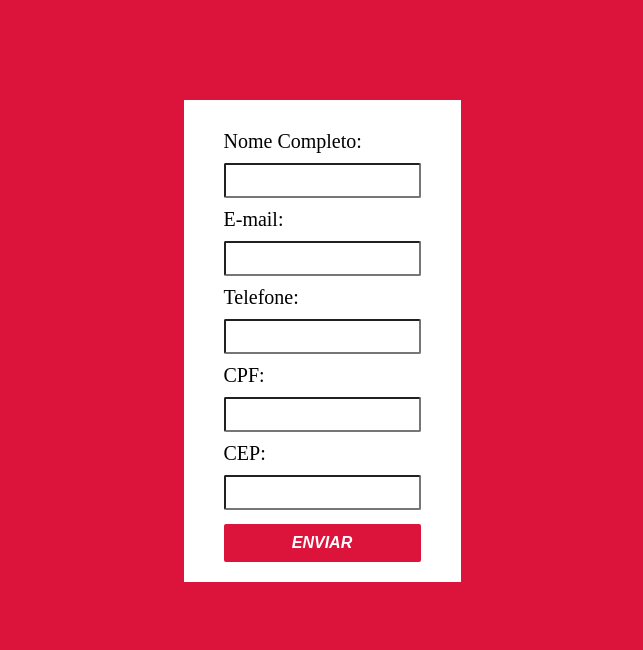
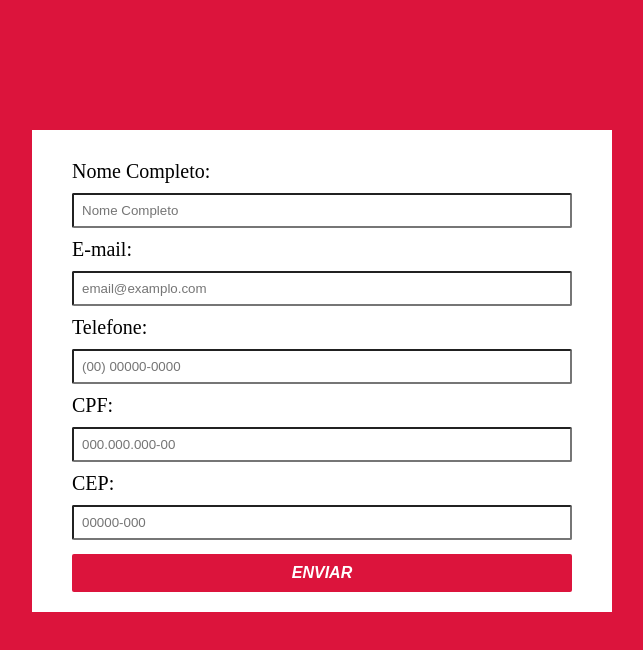
Before and after one commit to ViniciusCssHtml/curso_ebac_frontend, a plain HTML site: page index.html in a window 1280 px wide. Shown: the whole page, without its empty margins (318-961 px from the left). Drawn offline with nearby package versions, Linux system fonts and the light colour scheme.

Commit message:
projeto finalizado

```diff
--- a/index.html
+++ b/index.html
@@ -13,9 +13,9 @@
   <section>
     <form class="container">
       <label for="nome">Nome Completo:</label>
-      <input type="text" name='nome' id="nome">
+      <input type="text" name='nome' id="nome" placeholder="Nome Completo">
       <label for="email">E-mail:</label>
-      <input type="email" name="email" id="email">
+      <input type="email" name="email" id="email" placeholder="email@examplo.com">
       <label for="telefone">Telefone:</label>
       <input type="tel" name="telefone" id="telefone">
       <label for="cpf">CPF:</label>
@@ -26,7 +26,8 @@
     </form>
   </section>
   <!-- scripts java script -->
-  <script src="http://code.jquery.com/jquery-3.6.3.min.js"></script>
+  <script src="https://code.jquery.com/jquery-3.6.3.min.js"></script>
+  <script src="./js/jquery.mask.min.js"></script>
   <script src="./js/jquery.validate.min.js"></script>
   <script src="./js/messages_pt_PT.min.js"></script>
   <script src="./js/script.js"></script>
--- a/js/script.js
+++ b/js/script.js
@@ -1,3 +1,24 @@
 $(document).ready(function () {
-  $("#telefone").mask("(00) 00000-0000");
+  $("#telefone").mask("(00) 00000-0000", { placeholder: "(00) 00000-0000" });
+  $("#cpf").mask("000.000.000-00", { placeholder: "000.000.000-00" });
+  $("#cep").mask(" 00000-000", { placeholder: "00000-000" });
+  $("form").validate({
+    rules: {
+      nome: {
+        required: true,
+      },
+      telefone: {
+        required: true,
+      },
+      email: {
+        required: true,
+      },
+      cpf: {
+        required: true,
+      },
+      cep: {
+        required: true,
+      },
+    },
+  });
 });
--- a/style.css
+++ b/style.css
@@ -4,7 +4,7 @@ body {
   display: grid;
   justify-content: center;
   margin: 0 auto;
-  padding-top: 100px;
+  padding-top: 130px;
   background-color: crimson;
 }
 
@@ -34,3 +34,7 @@ body {
   padding: 8px;
   border-radius: 2px;
 }
+
+form {
+  width: 500px;
+}
```
